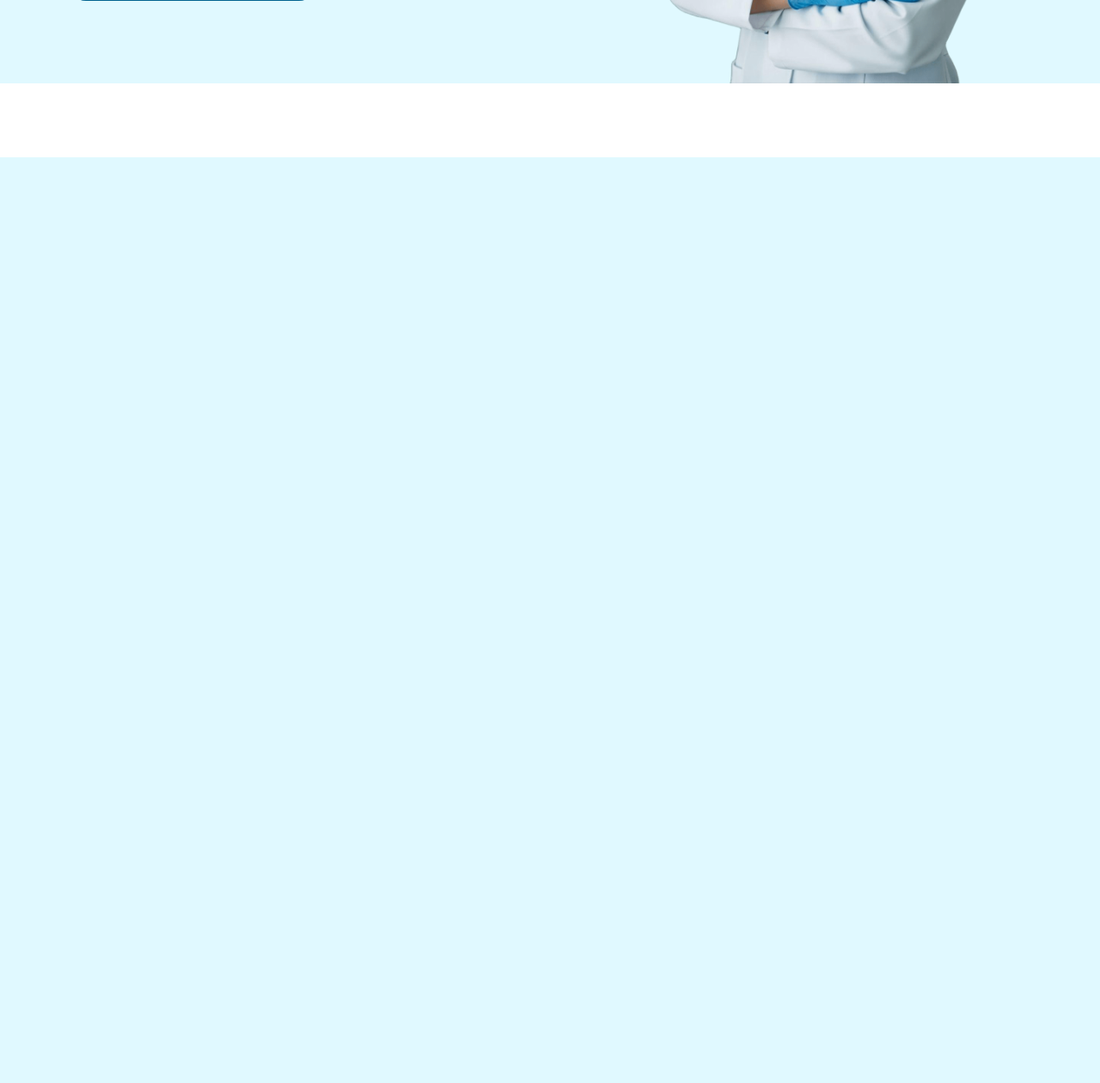
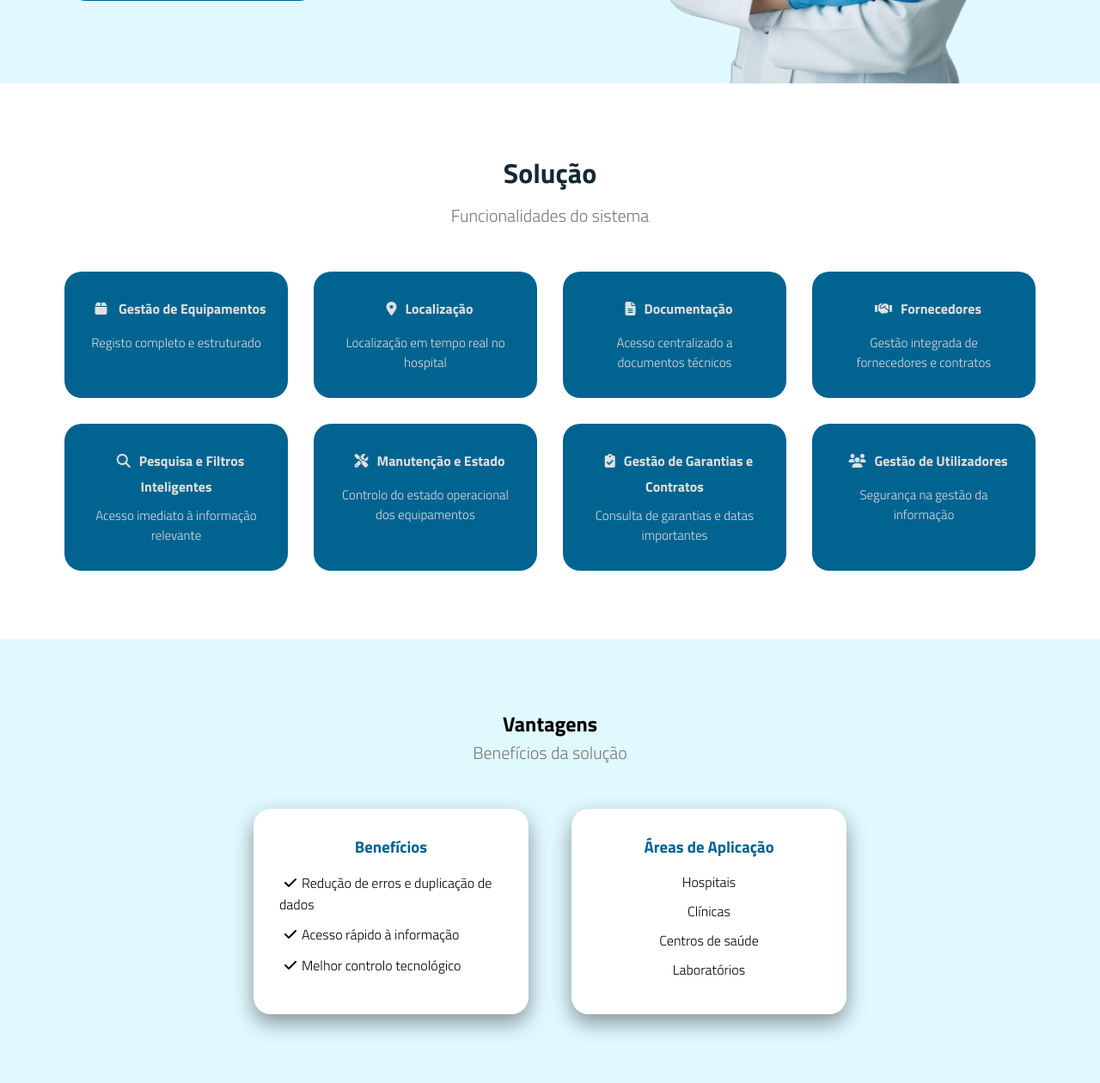
Before and after one commit to clarapereira1240902/MedCtrl, a PHP site: page / in a window 1280 px wide. Shown: the part 617-1877 px from the top of the page at 86% size. Before the commit the page ends 800 px from the top, so only its background shows below. Run offline with PHP 8.4, Linux system fonts and the light colour scheme.

Commit message:
Frontend- Estrutura e estilo das secções Solução e Vantagens

```diff
--- a/frontend/assets/css/estilos.css
+++ b/frontend/assets/css/estilos.css
@@ -75,6 +75,7 @@
 }
 
 
+
 /* Secção do Problema*/
 .container-texto-generico {
     padding: 80px 90px 0px 80px;
@@ -82,9 +83,12 @@
     max-width: 100%;
     margin-left: auto;
     margin-right: auto;
-    background: #e0f9ff;
     position: relative;
     overflow: hidden;
+}
+
+.seccao-objetivo {
+    background: #e0f9ff;
 }
 
 .objetivo-content {
@@ -144,3 +148,119 @@
     display: block;
 
 }
+
+
+
+/* Secção Solução */
+.seccao-solucao {
+    padding: 80px 60px;
+    background: #ffffff;
+    text-align: center;
+}
+
+/* Título */
+.seccao-solucao h2 {
+    font-size: 32px;
+    color: #122a31;
+    margin-bottom: 10px;
+}
+
+.subtitulo {
+    color: #000000;
+    margin-bottom: 50px;
+    font-size: 20px;
+}
+
+/* Cartões */
+.solucao-container {
+    display: flex;
+    justify-content: center;
+    gap: 30px;
+    flex-wrap: wrap;
+    color: #e0e0e0;
+}
+
+.cartao-solucao {
+    background: #006390;
+    padding: 25px;
+    border-radius: 20px;
+    width: 260px;
+    text-align: center;
+    transition: 0.3s;
+}
+
+.cartao-solucao:hover {
+    transform: translateY(-8px);
+}
+
+.cartao-solucao h3 {
+    font-size: 16px;
+    margin-bottom: 10px;
+}
+
+.cartao-solucao p {
+    font-size: 15px;
+    margin-bottom: 5px;
+}
+
+.cartao-solucao i {
+    padding: 10px;
+}
+
+
+
+/* Secção Vantagens */
+.seccao-vantagens {
+    padding: 80px 60px;
+    background: #e0f9ff;
+    text-align: center;
+}
+
+/* Título */
+.secao-vantagens h2 {
+    font-size: 32px;
+    color: #122a31;
+    margin-bottom: 10px;
+}
+
+.subtitulo {
+    color: #777;
+    margin-bottom: 50px;
+    font-size: 20px;
+}
+
+/*Cartões*/
+.vantagens-container {
+    display: flex;
+    justify-content: center;
+    gap: 50px;
+    flex-wrap: wrap;
+}
+
+.caixa-vantagens {
+    background: white;
+    padding: 30px;
+    border-radius: 20px;
+    width: 320px;
+    box-shadow: 0 10px 25px #00000068;
+}
+
+.caixa-vantagens h3 {
+    color: #006390;
+    margin-bottom: 15px;
+    text-align: center;
+}
+
+.caixa-vantagens p {
+    color: #000000;
+    margin-bottom: 10px;
+    text-align: left;
+}
+
+.caixa-vantagens p.areas {
+    text-align: center;
+}
+
+.caixa-vantagens i{
+    padding: 5px;
+}
--- a/frontend/index.html
+++ b/frontend/index.html
@@ -38,7 +38,7 @@
             <a href="#solucao">Solução</a>
             <a href="#vantagens">Vantagens</a>
             <a href="#sistema">Sistema</a> <!--Seria uma desmonstração com prints ou vídeos (opcional)-->
-            <a href="#contacto">Contacto</a> <!-- NOVO LINK -->
+            <a href="#contacto">Contacto</a>
         </div>
 
         <!-- Barra de scroll -->
@@ -48,7 +48,7 @@
 
 
     <!-- Secção Objetivo" -->
-    <section class="container-texto-generico" id="objetivo">
+    <section class="container-texto-generico seccao-objetivo" id="objetivo">
         <div class="objetivo-content">
             <div class="objetivo-texto">
                 <h1>Problema Atual</h1>
@@ -75,6 +75,77 @@
     </section>
 
 
+    <!-- Secção Solução-->
+    <section class="seccao-solucao" id="solucao">
+        <h2>Solução</h2>
+        <p class="subtitulo"> Funcionalidades do sistema </p>
+
+        <div class="solucao-container">
+            <div class="cartao-solucao">
+                <h3><i class="fa-solid fa-box"></i> Gestão de Equipamentos</h3>
+                <p>Registo completo e estruturado</p>
+            </div>
+            <div class="cartao-solucao">
+                <h3><i class="fa-solid fa-location-dot"></i>Localização</h3>
+                <p>Localização em tempo real no hospital</p>
+            </div>
+            <div class="cartao-solucao">
+                <h3><i class="fa-solid fa-file-lines"></i>Documentação</h3>
+                <p>Acesso centralizado a documentos técnicos</p>
+            </div>
+            <div class="cartao-solucao">
+                <h3><i class="fa-solid fa-handshake"></i>Fornecedores</h3>
+                <p>Gestão integrada de fornecedores e contratos</p>
+            </div>
+            <div class="cartao-solucao">
+                <h3><i class="fa-solid fa-magnifying-glass"></i>Pesquisa e Filtros Inteligentes</h3>
+                <p>Acesso imediato à informação relevante</p>
+            </div>
+            <div class="cartao-solucao">
+                <h3><i class="fa-solid fa-screwdriver-wrench"></i>Manutenção e Estado</h3>
+                <p>Controlo do estado operacional dos equipamentos</p>
+            </div>
+            <div class="cartao-solucao">
+                <h3><i class="fa-solid fa-clipboard-check"></i>Gestão de Garantias e Contratos</h3>
+                <p>Consulta de garantias e datas importantes</p>
+            </div>
+            <div class="cartao-solucao">
+                <h3><i class="fa-solid fa-users"></i>Gestão de Utilizadores</h3>
+                <p>Segurança na gestão da informação</p>
+            </div>
+        </div>
+    </section>
+
+
+    <!--Secção Vantagens-->
+    <section class="seccao-vantagens" id="vantagens">
+        <h2> Vantagens</h2>
+        <p class="subtitulo"> Benefícios da solução</p>
+
+        <div class="vantagens-container">
+
+            <!--Caixa dos benefícios-->
+            <div class="caixa-vantagens">
+                <h3>Benefícios</h3>
+                <p><i class="fa-solid fa-check"></i>Redução de erros e duplicação de dados</p>
+                <p><i class="fa-solid fa-check"></i>Acesso rápido à informação</p>
+                <p><i class="fa-solid fa-check"></i>Melhor controlo tecnológico</p>
+            </div>
+
+            <!--Áreas de aplicação-->
+            <div class="caixa-vantagens">
+                <h3>Áreas de Aplicação</h3>
+                <p class="areas">Hospitais</p>
+                <p class="areas">Clínicas</p>
+                <p class="areas">Centros de saúde</p>
+                <p class="areas">Laboratórios</p>
+            </div>
+
+        </div>
+
+    </section>
+
+
 <script>
 window.addEventListener("scroll", () => {
     let scrollTop = document.documentElement.scrollTop;
```
